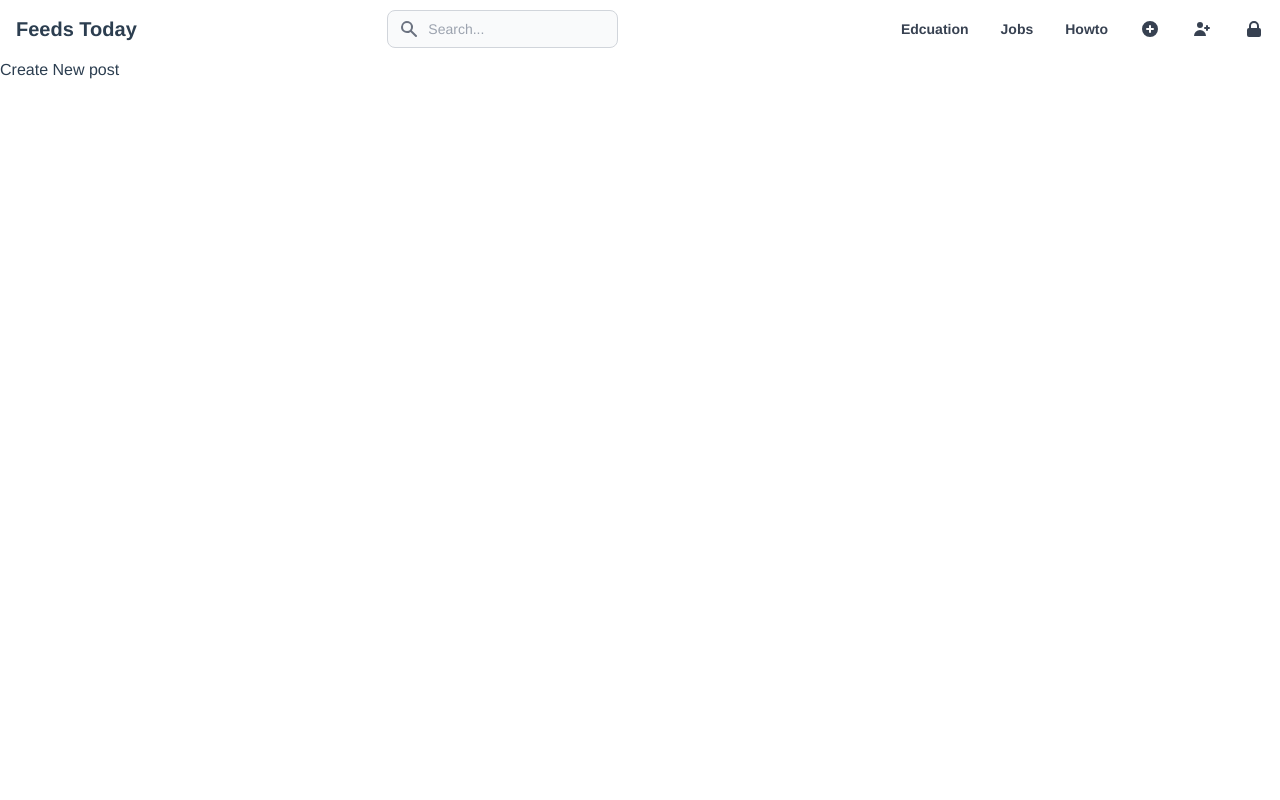
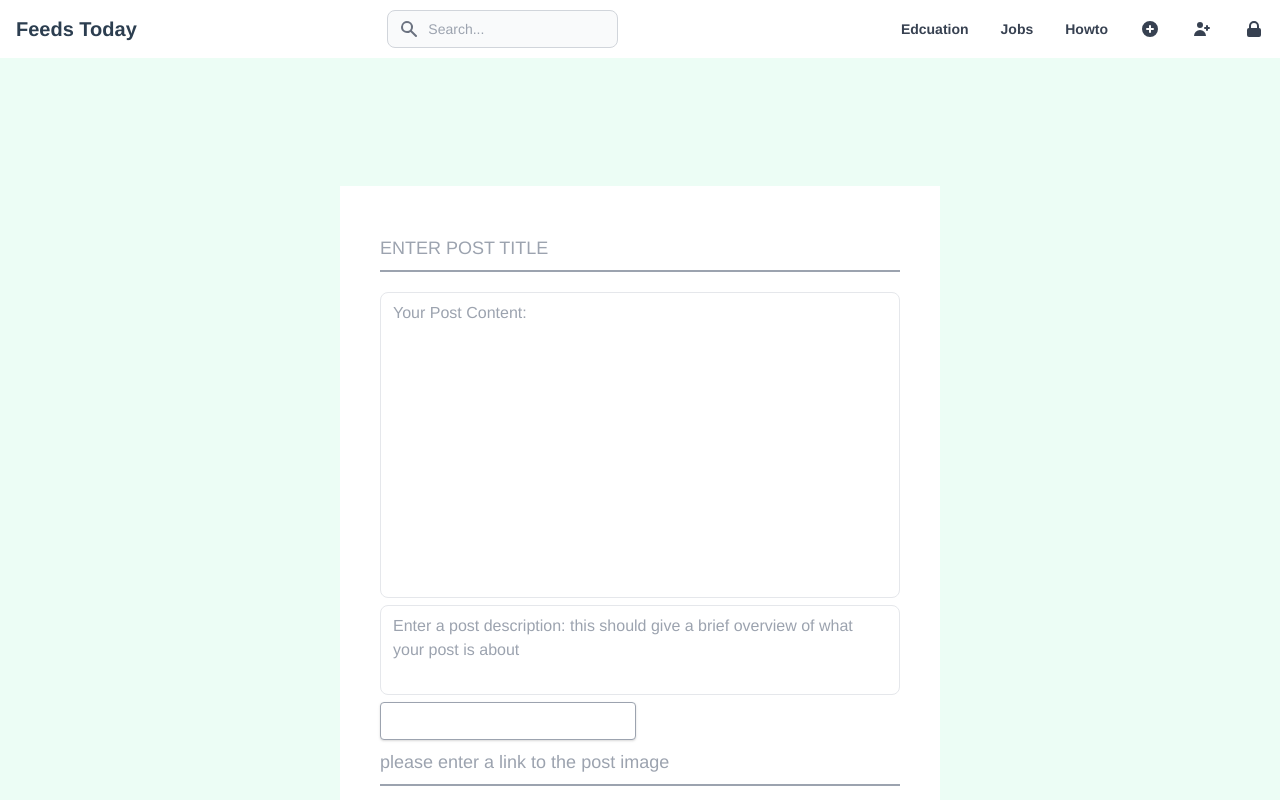
Before and after one commit to davemaxwell612/feedsarena.com, a Vue app: page /createnewpost in a window 1280 px wide. Shown: the top 800 px of the page. Built offline with nearby package versions, Linux system fonts and the light colour scheme.

Commit message:
completed folder/pages refactoring

```diff
--- a/db/data.json
+++ b/db/data.json
@@ -1,20 +1,26 @@
 {
-    "posts":[
-
+  "posts": [
     {
+      "title": "N-Power begins Batch C Stream 2 Payments",
+      "body": "Just In: Slap Competition To Begin In Nigeria This Month, The Executive Director, TKK Sport, Mr. Abdullrahman Orosanya, promoter of Slap Fight Nigeria, has disclosed in a statement in Lagos that the date for commencement of the slap competition is yet to be picked.",
+      "cover": "https://fun9ja.com/wp-content/uploads/2021/10/Slapping-Competition-768x416.jpg",
+      "metadata": "Just In: Slap Competition To Begin In Nigeria This Month, The Executive Director, TKK Sport, Mr",
+      "tags": "Jobs",
       "id": 1,
-                "tittle":"How to Customize Your Name on Your Youtube Channel",
-                "body":"current breakpoint. This is useful if you'd prefer to design for a fixed set of screen sizes instead of trying to accommodate a fully fluid viewport.",
-                "meta":"Follow this simple steps to customize your youtube channel name",
-                "cat":"Internet"
+      "cat": [
+        "Jobs"
+      ]
     },
     {
+      "title": "How to successfully purchase the JAM 2022 Pin",
+      "body": "Veeiye No Time, Veeiye No Time Audio, Talented singer, and songwriter, Veeiye comes through with a new song download.\nThe new song download by BBNaija Vee is a chart-topping song and it is taken from her just-completed studio project titled Young & Reckless.",
+      "cover": "https://fun9ja.com/wp-content/uploads/2021/10/Veeiye-Do-It-Free-Mp3-Download.jpg",
+      "metadata": "The new song download by BBNaija Vee is a chart-topping song and it is taken from her just-completed studio project ",
+      "tags": "Howto",
       "id": 2,
-                "tittle":"How to Fetch Image Locally in Vue with Json",
-                "body":"current breakpoint. This is useful if you'd prefer to design for a fixed set of screen sizes instead of trying to accommodate a fully fluid viewport.",
-                "meta":"Follow this simple steps to customize your youtube channel name",
-                "cat":"Programming"
-            }
-
+      "cat": [
+        "Howto"
       ]
     }
+  ]
+}
--- a/src/components/Composibles/getPosts.js
+++ b/src/Composibles/getPosts.js
@@ -29,7 +29,7 @@ const getPosts = () => {
 
     }
 
-    return {error, posts, load}
+    return {posts, error, load}
 
 }
 
--- a/src/components/FrontSideBar.vue
+++ b/src/components/FrontSideBar.vue
@@ -1,13 +1,14 @@
 <template>
   <div class=" w-full w-3/4 flex flex-col bg-white shadow-lg rounded-lg overflow-hidden">
+
     <div class="bg-gray-200 text-gray-700 text-lg px-2 py-4">Tags</div>
 
     <div class="flex justify-between items-center px-2 py-2">
-      <div class="bg-orange-600 text-xs uppercase  text-gray-400 font-bold">#Technology</div>
+      <div class="bg-orange-600 text-xs uppercase  text-gray-400 font-bold">#Jobs</div>
       <div class="px-2 py-1 rounded-full border border-gray-200 text-sm">1988</div>
     </div>
 
-    <div class="flex justify-between items-center px-2 py-2">
+    <!-- <div class="flex justify-between items-center px-2 py-2">
       <div class="bg-orange-600 text-xs uppercase  text-gray-400 font-bold">#Education</div>
       <div class="px-2 py-1 rounded-full border border-gray-200 text-sm">1988</div>
     </div>
@@ -19,14 +20,14 @@
     <div class="flex justify-between items-center px-2 py-2">
       <div class="bg-orange-600 text-xs uppercase  text-gray-400 font-bold">#Howto</div>
       <div class="px-2 py-1 rounded-full border border-gray-200 text-sm">1988</div>
-    </div>
+    </div> -->
 
   </div>
 </template>
 
 <script>
 export default {
-
+  props:['post']
 }
 </script>
 
--- /dev/null
+++ b/src/components/Loader.vue
@@ -0,0 +1,115 @@
+<template>
+
+    <div class="preloader" :style="sccVars">
+
+        <span class="rot-1"></span>
+        <span class="rot-2"></span>
+        <span class="rot-3"></span>
+        <span class="rot-4"></span>
+        <span class="rot-5"></span>
+        <span class="rot-6"></span>
+        <span class="rot-7"></span>
+        <span class="rot-8"></span>
+
+    </div>
+
+</template>
+
+<script>
+import { numberLiteralTypeAnnotation } from '@babel/types';
+
+export default {
+    name:'Preloader',
+    props:{
+        color:{
+            type: String,
+            defualt: '#41b883'
+        },
+        scale: {
+            type: Number,
+            default: 1
+        },
+    },
+
+    computed: {
+
+        cssVars (){
+
+            return{
+                '--color': this.color,
+                'scale': this.scale
+            }
+        }
+    }
+}
+</script>
+
+<style scoped>
+
+.preloader {
+  position: relative;
+  width: 125px;
+  height: 125px;
+  margin: auto;
+  transform: scale(var(--scale));
+}
+.preloader > span {
+  position: absolute;
+  background-color: transparent;
+  height: 22px;
+  width: 22px;
+  border-radius: 12px;
+  animation-name: f_fadeG;
+  animation-duration: 1.2s;
+  animation-iteration-count: infinite;
+  animation-direction: normal;
+}
+.rot-1 {
+  left: 0;
+  top: 51px;
+  animation-delay: 0.45s;
+}
+.rot-2 {
+  left: 15px;
+  top: 15px;
+  animation-delay: 0.6s;
+}
+.rot-3 {
+  left: 51px;
+  top: 0;
+  animation-delay: 0.75s;
+}
+.rot-4 {
+  right: 15px;
+  top: 15px;
+  animation-delay: 0.9s;
+}
+.rot-5 {
+  right: 0;
+  top: 51px;
+  animation-delay: 1.05s;
+}
+.rot-6 {
+  right: 15px;
+  bottom: 15px;
+  animation-delay: 1.2s;
+}
+.rot-7 {
+  left: 51px;
+  bottom: 0;
+  animation-delay: 1.35s;
+}
+.rot-8 {
+  left: 15px;
+  bottom: 15px;
+  animation-delay: 1.5s;
+}
+@keyframes f_fadeG {
+  0% {
+    background-color: var(--color);
+  }
+  100% {
+    background-color: transparent;
+  }
+}
+</style>
--- a/src/components/PostList.vue
+++ b/src/components/PostList.vue
@@ -1,19 +1,19 @@
 <template>
     <div class="posts">
-    <Posts :post="posts" />
+    <SinglePost :post="posts" />
     </div>
 </template>
 
 <script>
 
-import Posts from '../views/Posts/Posts.vue'
+import SinglePost from '../components/SinglePost.vue'
 
 export default {
 
     props:['posts'],
 
     components:{
-        Posts
+        SinglePost
     }
 }
 </script>
--- a/src/router/index.js
+++ b/src/router/index.js
@@ -3,8 +3,7 @@ import Home from '../views/Home.vue'
 import CreateNewPost from '../views/CreateNewPost.vue'
 import Login from '../views/Login.vue'
 import SignUp from '../views/SignUp.vue'
-import SinglePost from '../views/Posts/SinglePost.vue'
-import Posts from '../views/Posts/Posts.vue'
+import PostDetails from '../views/PostDetails.vue'
 
 const routes = [
   {
@@ -22,15 +21,11 @@ const routes = [
     name: 'Login',
     component: Login
   },
-  {
-    path: '/posts',
-    name: 'Posts',
-    component: Posts,
-  },
+
   {
     path: '/posts/:id',
-    name: 'SinglePost',
-    component: SinglePost,
+    name: 'PostDetails',
+    component: PostDetails,
     props: true
   },
   {
--- a/src/views/CreateNewPost.vue
+++ b/src/views/CreateNewPost.vue
@@ -1,9 +1,84 @@
 <template>
-  <h1>Create New post</h1>
+  <div class="bg-green-50 py-32 px-10 min-h-screen ">
+
+  <div class="bg-white p-10 md:w-3/4 lg:w-1/2 mx-auto">
+
+    <form @submit.prevent="handleSubmit">
+
+      <div class="flex items-center mb-5">
+        <input v-model="tittle" type="text" id="name" name="name" placeholder="ENTER POST TITLE"
+            class="flex-1 py-2 border-b-2 border-gray-400 focus:border-green-400
+            text-gray-600 placeholder-gray-400
+            outline-none text-lg" required>
+      </div>
+
+    <div>
+      <textarea v-model="body" class="w-full px-3 py-2 text-gray-700 border rounded-lg focus:outline-none resize-none" rows="12" placeholder="Your Post Content:" required ></textarea>
+    </div>
+
+    <div>
+      <textarea v-model="metadata" class="w-full px-3 py-2 text-gray-700 border rounded-lg focus:outline-none resize-none" rows="3" placeholder="Enter a post description: this should give a brief overview of what your post is about" required></textarea>
+    </div>
+
+    <div class="inline-block relative w-64">
+      <select v-model="tags" class="block appearance-none w-full bg-white border border-gray-400 hover:border-gray-500 px-4 py-2 pr-8 rounded shadow leading-tight focus:outline-none focus:shadow-outline" required>
+        <option>Select a Tag</option>
+        <option>Education</option>
+        <option>Jobs</option>
+        <option>Howto</option>
+      </select>
+    </div>
+
+  <div class="flex items-center mb-5">
+        <input v-model="cover" type="text" id="name" name="name" placeholder="please enter a link to the post image"
+            class="flex-1 py-2 border-b-2 border-gray-400 focus:border-green-400
+            text-gray-600 placeholder-gray-400
+            outline-none text-lg" required>
+      </div>
+
+  <div class="mt-8">
+     <input type="file" class=" text-gray-700 px-3 py-2 border rounded">
+  </div>
+
+    <div class="text-right">
+        <button class="py-3 px-8 bg-green-400 text-white font-bold">Publish Post</button>
+      </div>
+    </form>
+  </div>
+</div>
 </template>
 
 <script>
+import { ref } from 'vue'
 export default {
+  setup() {
+     const tittle = ref('')
+     const body = ref('')
+     const cover = ref('')
+     const metadata = ref('')
+     const tags = ref([])
+
+
+    const handleSubmit = async () =>{
+
+      const post = {
+        title: tittle.value,
+        body: body.value,
+        cover: cover.value,
+        metadata: metadata.value,
+        tags: tags.value
+      }
+
+      await fetch ('http://localhost:3000/posts', {
+        method: 'POST',
+        headers: {'Content-Type':'application/json'},
+        body: JSON.stringify(post)
+      })
+
+  }
+
+  return { tittle, body, cover, metadata, tags, handleSubmit}
+  }
 
 }
 </script>
--- a/src/views/Home.vue
+++ b/src/views/Home.vue
@@ -8,7 +8,7 @@
       <main class="content">
         <div class="bg-gray-200 main_section">
            <!-- <TrendingPosts /> -->
-          <Posts />
+          <PostList :posts="posts" />
         </div>
       </main>
 
@@ -21,16 +21,22 @@
 
 <script>
 // @ is an alias to /src
+import PostList from '../components/PostList.vue'
+import getPosts from '../Composibles/getPosts'
 import TrendingPosts from '../components/TrendingPosts.vue'
 import Thesidebar from '../components/Thesidebar.vue'
-import Posts from '../views/Posts/Posts.vue'
 
 export default {
   name: 'Home',
   components: {
+    PostList,
     TrendingPosts,
-    Thesidebar,
-    Posts
+    Thesidebar
+  },
+  setup(){
+    const {posts, error, load} = getPosts()
+    load();
+    return{posts,error}
   }
 }
 </script>
--- a/src/views/Posts/SinglePost.vue
+++ b/src/views/PostDetails.vue
@@ -9,13 +9,15 @@
 
             <div class="w-full lg:w-7/12 mb-2 p-1">
 
-              <div v-if="error">
-                <p class="title-5 red-500" color="red">{{error}}</p>
-                </div>
                 <div v-if="post">
-                    <h1 class="text-4xl font-medium leading-tight">{{post.tittle}}</h1>
+                    <h1 class="text-4xl font-medium leading-tight">{{post.title}}</h1>
 
                     <p class="leading-9 subpixel-antialiased">{{post.body}}</p>
+                </div>
+
+                <div v-else>
+                <!-- <p class="title-5 red-500" color="red">{{error}}</p> -->
+                    <Loader color="green" scale="0.6" />
                 </div>
 
             </div>
@@ -38,12 +40,13 @@
 </template>
 <script>
 
-import getPost from '../../components/Composibles/getPost'
-import FrontSideBar from '../../components/FrontSideBar.vue'
+import getPost from '../Composibles/getPost'
+import FrontSideBar from '../components/FrontSideBar.vue'
+import Loader from '../components/Loader.vue'
 
 export default {
 
-components:{FrontSideBar},
+components:{FrontSideBar, Loader},
 
     props:['id'],
 
```
Also changed, not shown: src/components/SinglePost.vue (renamed from src/views/Posts/Posts.vue, +12 -14 lines), src/Composibles/getPost.js (renamed from src/components/Composibles/getPost.js). Lines whose indentation alone changed are shown as unchanged.
